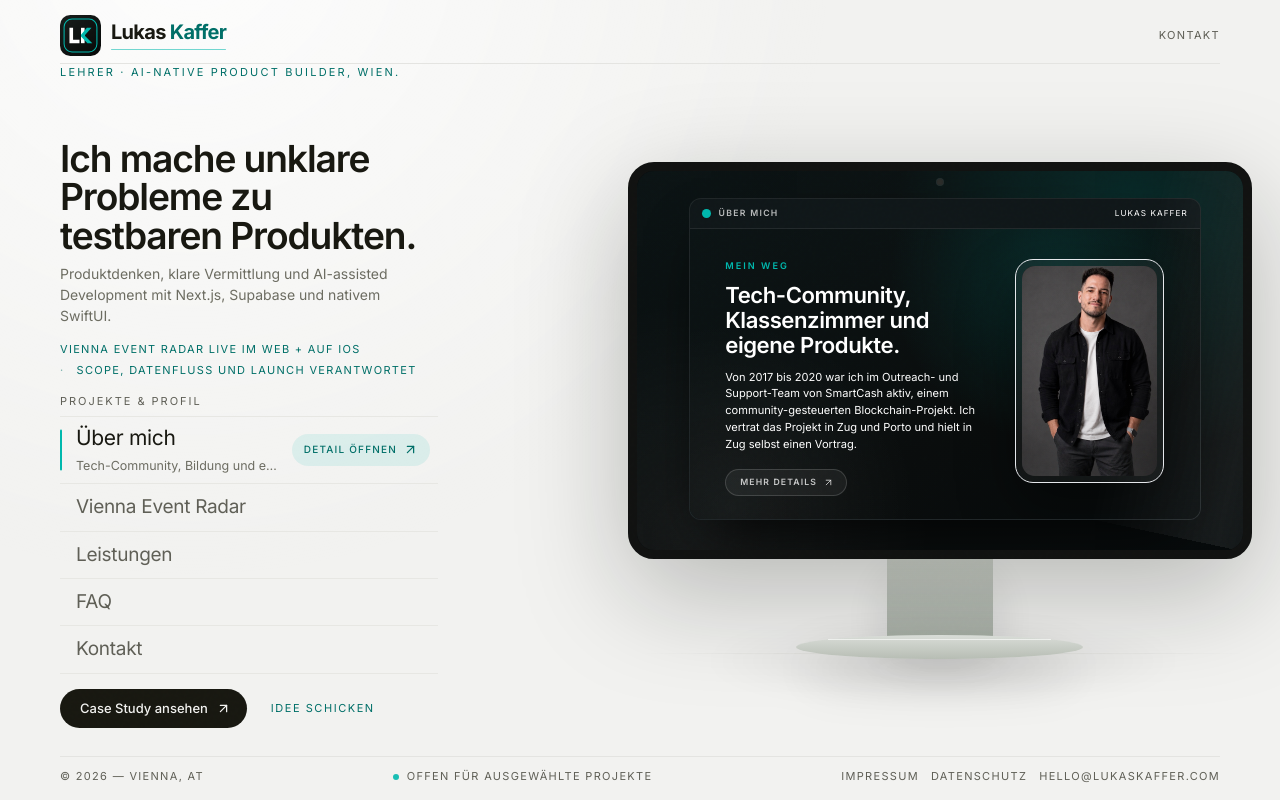
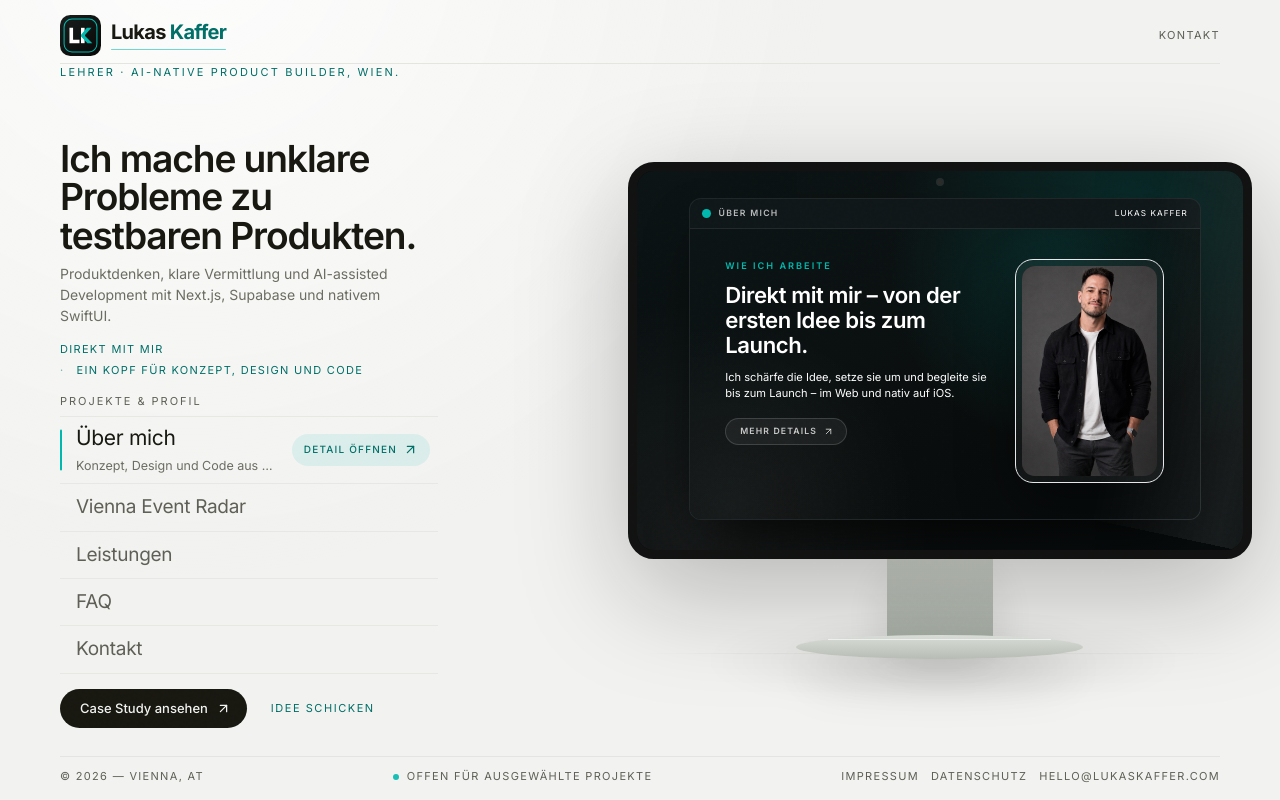
Before and after one commit to azuuriai/landingpage, a Next.js app: page / in a window 1280 px wide. Built offline with nearby package versions, Linux system fonts and the light colour scheme; grey boxes are pictures that could not be loaded.

Commit message:
refine homepage customer focus

```diff
--- a/app/page.tsx
+++ b/app/page.tsx
@@ -85,7 +85,7 @@ const pageCopy: Record<Language, PageCopy> = {
       headline: "I turn unclear problems into products people can test.",
       subcopy:
         "Product thinking, clear communication and AI-assisted development across Next.js, Supabase and native SwiftUI.",
-      proof: ["Vienna Event Radar live on web + iOS", "Scope, data flow and launch owned"],
+      proof: ["Directly with me", "One mind for strategy, design and code"],
       indexLabel: "Projects & profile",
     },
     ui: {
@@ -252,11 +252,11 @@ const pageCopy: Record<Language, PageCopy> = {
       {
         id: "about",
         title: "About",
-        subtitle: "Community work, education and digital products",
-        eyebrow: "My path",
-        headline: "Tech communities, classrooms and products of my own.",
+        subtitle: "Strategy, design and code in one pair of hands",
+        eyebrow: "How I work",
+        headline: "Work directly with me, from the first idea to launch.",
         description:
-          "From 2017 to 2020, I was active in outreach and support for SmartCash, a community-governed blockchain project. I represented it in Zug and Porto and gave a talk in Zug.\n\nEducation taught me something equally important for product work: listen closely, bring order to complexity and explain things so people can move forward.",
+          "I sharpen the idea, build the product and stay with it through launch — on the web and natively on iOS.\n\nMy path here connects tech communities and education: at SmartCash I worked in outreach and support; in the classroom I learned how to make complex things understandable.",
         chips: ["SmartCash 2017–2020", "Education", "Web + native iOS"],
         details: [
           "2017–2020. Outreach and support for SmartCash, a community-governed blockchain project.",
@@ -344,7 +344,7 @@ const pageCopy: Record<Language, PageCopy> = {
       headline: "Ich mache unklare Probleme zu testbaren Produkten.",
       subcopy:
         "Produktdenken, klare Vermittlung und AI-assisted Development mit Next.js, Supabase und nativem SwiftUI.",
-      proof: ["Vienna Event Radar live im Web + auf iOS", "Scope, Datenfluss und Launch verantwortet"],
+      proof: ["Direkt mit mir", "Ein Kopf für Konzept, Design und Code"],
       indexLabel: "Projekte & Profil",
     },
     ui: {
@@ -511,11 +511,11 @@ const pageCopy: Record<Language, PageCopy> = {
       {
         id: "about",
         title: "Über mich",
-        subtitle: "Tech-Community, Bildung und eigene digitale Produkte",
-        eyebrow: "Mein Weg",
-        headline: "Tech-Community, Klassenzimmer und eigene Produkte.",
+        subtitle: "Konzept, Design und Code aus einer Hand",
+        eyebrow: "Wie ich arbeite",
+        headline: "Direkt mit mir – von der ersten Idee bis zum Launch.",
         description:
-          "Von 2017 bis 2020 war ich im Outreach- und Support-Team von SmartCash aktiv, einem community-gesteuerten Blockchain-Projekt. Ich vertrat das Projekt in Zug und Porto und hielt in Zug selbst einen Vortrag.\n\nAus der Bildung bringe ich heute etwas mit, das in der Produktarbeit genauso zählt: zuhören, Komplexität sortieren und Dinge so erklären, dass Menschen damit weiterkommen.",
+          "Ich schärfe die Idee, setze sie um und begleite sie bis zum Launch – im Web und nativ auf iOS.\n\nMein Weg dorthin verbindet Tech-Community und Bildung: Bei SmartCash war ich in Outreach und Support aktiv; im Klassenzimmer habe ich gelernt, Komplexes verständlich zu machen.",
         chips: ["SmartCash 2017–2020", "Bildung", "Web + nativ iOS"],
         details: [
           "2017–2020. Outreach und Support bei SmartCash, einem community-gesteuerten Blockchain-Projekt.",
```
